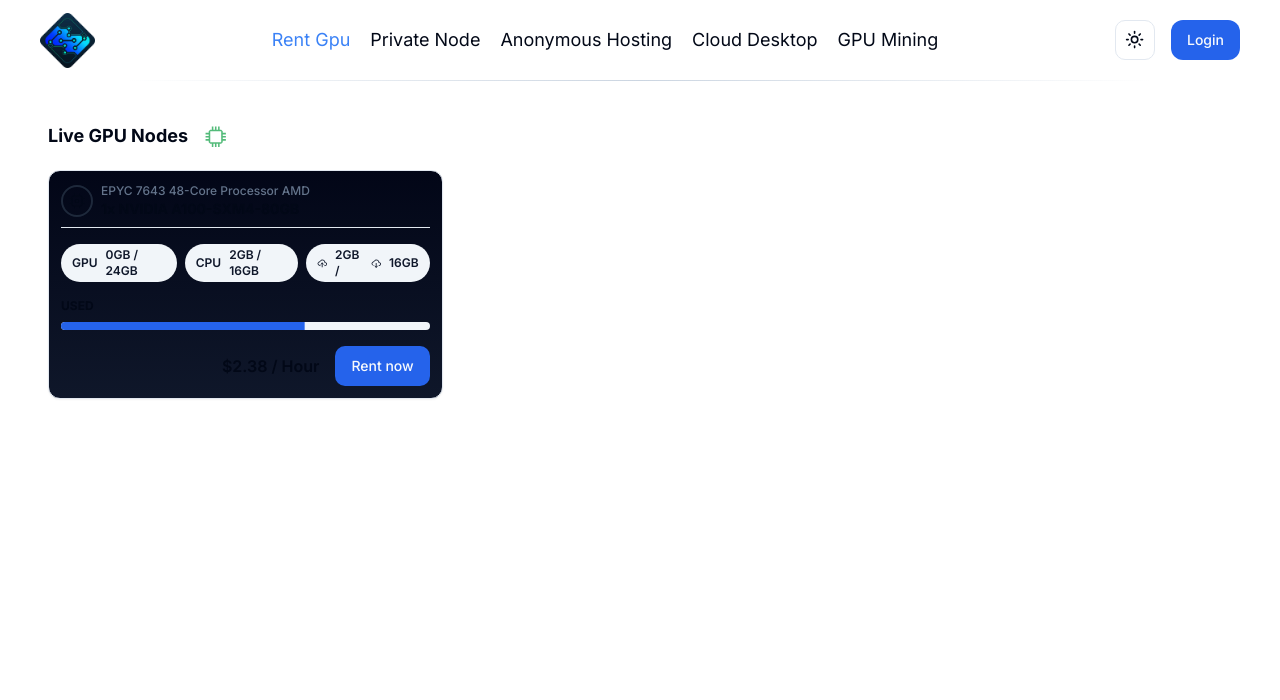
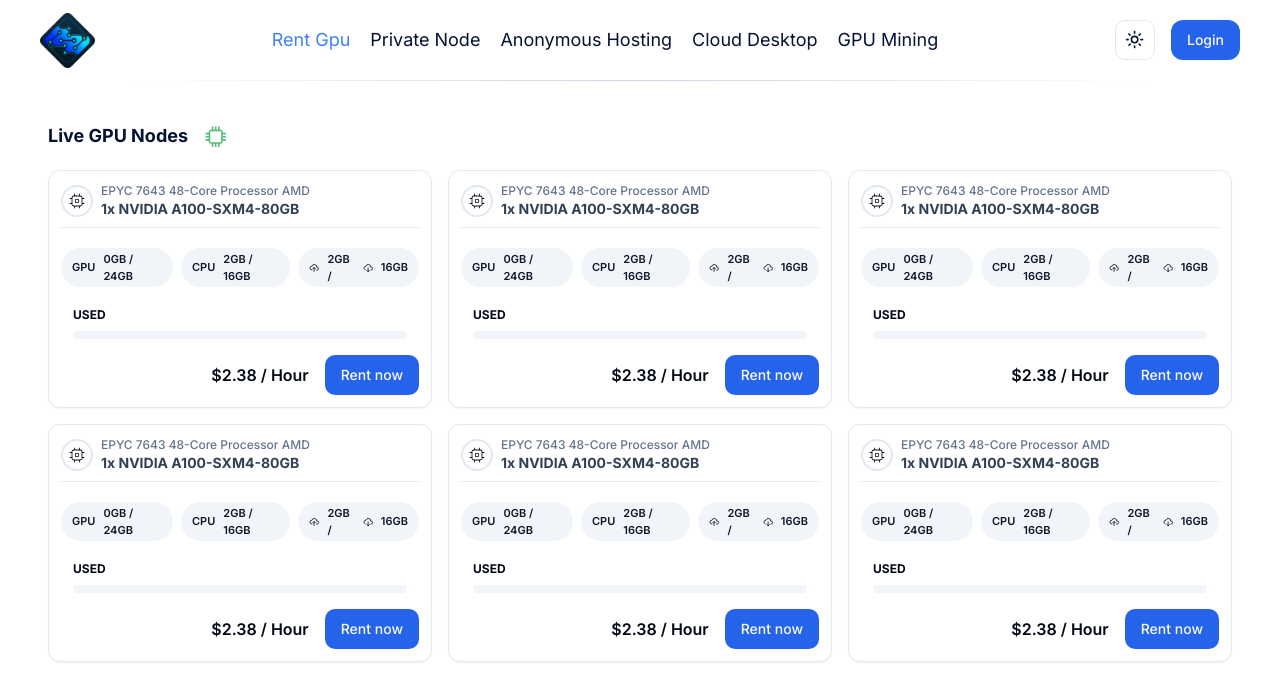
Before and after one commit to Taufik-H/vpsfe, a Next.js app: page / in a window 1280 px wide. Shown: the top 700 px of the page. Built offline with nearby package versions, Linux system fonts and the light colour scheme.

Commit message:
dark: light mode

```diff
--- a/app/globals.css
+++ b/app/globals.css
@@ -5,7 +5,7 @@
 @layer base {
   :root {
     --background: 0 0% 100%;
-    --foreground: 222.2 84% 4.9%;
+    --foreground: 222.2 84% 10.9%;
     --card: 0 0% 100%;
     --card-foreground: 222.2 84% 4.9%;
     --popover: 0 0% 100%;
--- a/app/layout.jsx
+++ b/app/layout.jsx
@@ -14,7 +14,7 @@
 export default function RootLayout({ children }) {
   return (
     <html lang="en" suppressHydrationWarning>
-      <body className={cn("", inter.className)}>
+      <body className={cn(inter.className)}>
         <ThemeProvider
           attribute="class"
           defaultTheme="system"
--- a/components/custom/CardGpu.jsx
+++ b/components/custom/CardGpu.jsx
@@ -14,45 +14,46 @@
   TooltipTrigger,
 } from "../ui/tooltip";
 
-const CardGpu = () => {
-  const [progress, setProgress] = useState(13);
+const CardGpu = ({ ...props }) => {
+  const [progress, setProgress] = useState(0);
 
   React.useEffect(() => {
-    const timer = setTimeout(() => setProgress(66), 500);
+    const timer = setTimeout(() => setProgress(0), 500);
     return () => clearTimeout(timer);
   }, []);
   return (
-    <div className="mt-5 grid w-full lg:grid-cols-3">
-      <Card className="cursor-pointer rounded-xl border bg-gradient-to-t from-slate-900 to-slate-950 p-3 transition-all duration-300 ease-in-out hover:border-slate-600">
+    <Card className="cursor-pointer rounded-xl border p-3 transition-all duration-300 ease-in-out dark:bg-slate-900 hover:dark:border-slate-600">
       <div className="flex items-center gap-2 border-b pb-2">
-          <div className="rounded-full border-2 border-slate-800 p-1">
+        <div className="rounded-full border-2 p-1 dark:border-slate-800">
           <CiMicrochip size={20} />
         </div>
         <div className="">
           <p className="text-xs font-medium text-slate-500">
             EPYC 7643 48-Core Processor AMD
           </p>
-            <p className="text-sm font-bold">1x NVIDIA A100-SXM4-80GB</p>
+          <p className="text-sm font-bold text-slate-700 dark:text-white">
+            1x NVIDIA A100-SXM4-80GB
+          </p>
         </div>
       </div>
-        <div className="mt-4 flex gap-2">
+      <div className="my-5 flex justify-center gap-2">
         <Badge
           variant="secondary"
-            className="gap-2 transition-all duration-300 hover:bg-white hover:text-slate-900"
+          className="gap-2 text-[11px] transition-all duration-300 hover:bg-blue-500 hover:text-white hover:dark:bg-white hover:dark:text-slate-900"
         >
           <p className=" uppercase">gpu</p>
           <p>0GB / 24GB</p>
         </Badge>
         <Badge
           variant="secondary"
-            className="gap-2 transition-all duration-300 hover:bg-white hover:text-slate-900"
+          className="gap-2 text-[11px] transition-all duration-300 hover:bg-blue-500 hover:text-white hover:dark:bg-white hover:dark:text-slate-900"
         >
           <p className=" uppercase">cpu</p>
           <p>2GB / 16GB</p>
         </Badge>
         <Badge
           variant="secondary"
-            className="gap-2 transition-all duration-300 hover:bg-white hover:text-slate-900"
+          className="gap-2 text-[11px] transition-all duration-300 hover:bg-blue-500 hover:text-white hover:dark:bg-white hover:dark:text-slate-900"
         >
           <TbCloudUpload /> 2GB / <TbCloudDownload /> 16GB
         </Badge>
@@ -60,7 +61,7 @@
       <div className="my-4">
         <TooltipProvider>
           <Tooltip>
-              <TooltipTrigger className="flex  w-full flex-col items-start justify-start">
+            <TooltipTrigger className="flex  w-full flex-col items-start justify-start px-3">
               <p className="mb-2 text-xs font-bold uppercase">used</p>
               <Progress value={progress} className="h-2 w-[100%] " />
             </TooltipTrigger>
@@ -75,7 +76,6 @@
         <Button className="dark:text-white">Rent now</Button>
       </div>
     </Card>
-    </div>
   );
 };
 
--- a/components/custom/RentGpu.jsx
+++ b/components/custom/RentGpu.jsx
@@ -9,7 +9,14 @@
         <h1 className="text-lg font-bold capitalize">live GPU nodes</h1>
         <VscChip size={25} className="mt-1 animate-pulse text-green-600" />
       </div>
-      <CardGpu />
+      <div className="mt-5 grid grid-cols-3 gap-4">
+        <CardGpu />
+        <CardGpu />
+        <CardGpu />
+        <CardGpu />
+        <CardGpu />
+        <CardGpu />
+      </div>
     </section>
   );
 };
```
Lines whose indentation alone changed are shown as unchanged.
